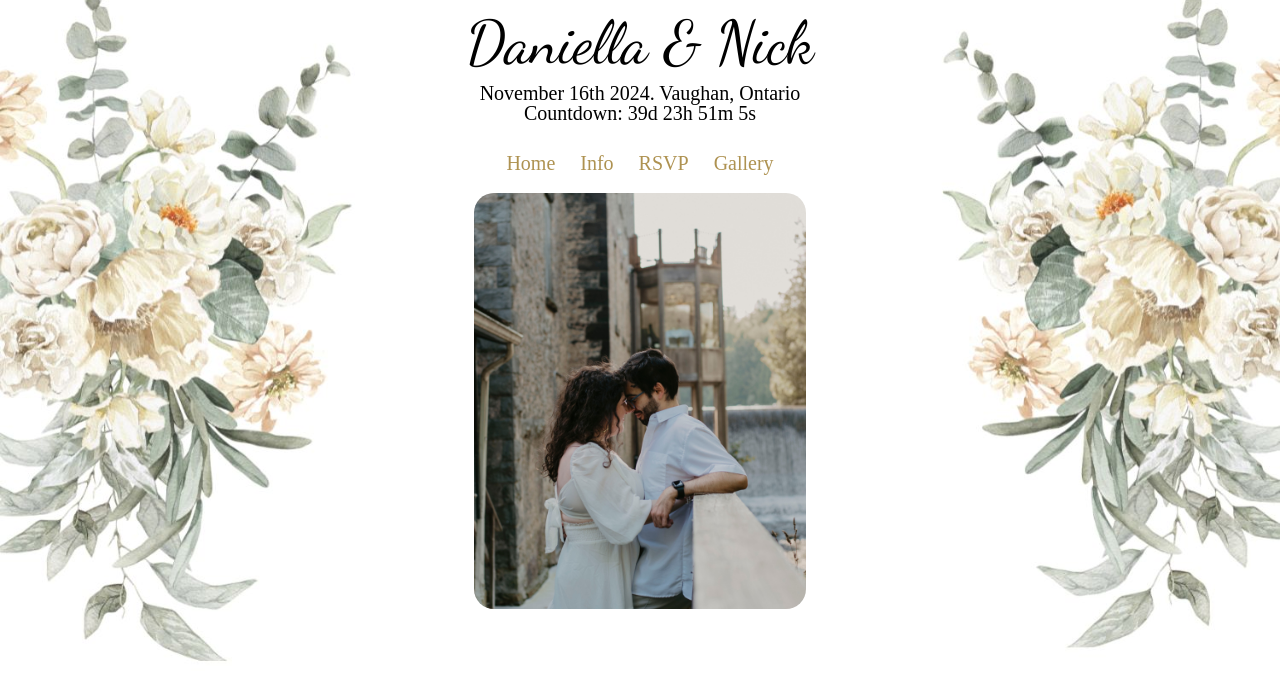
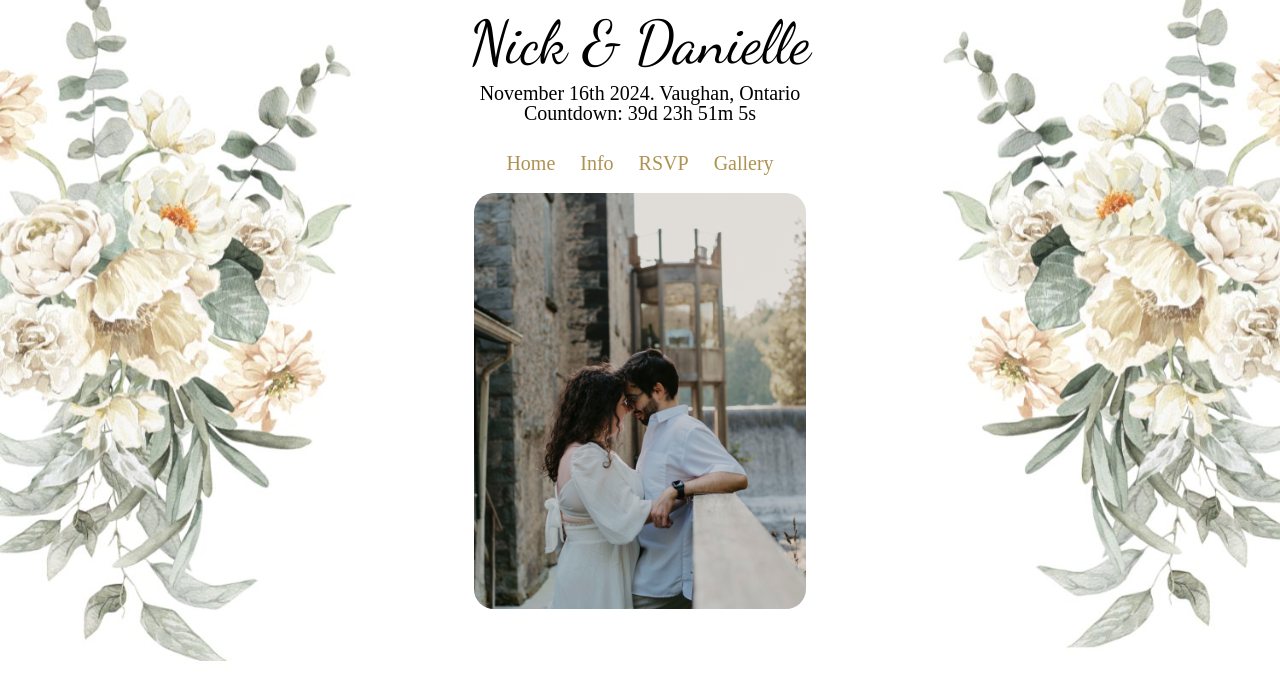
Before and after one commit to nnes13/weddingsite, a plain HTML site: page index.html in a window 1280 px wide. Drawn offline with Linux system fonts and the light colour scheme.

Commit message:
Updated page titles

```diff
--- a/index.html
+++ b/index.html
@@ -14,7 +14,7 @@
 
     <meta charset="UTF-8">
     <meta name="viewport" content="width=device-width, initial-scale=1.0">
-    <title>Home - Daniella & Nick's Wedding</title>
+    <title>Home - Danielle & Nick's Wedding</title>
     <link rel="stylesheet" href="styles.css">
     <link rel="preconnect" href="https://fonts.googleapis.com">
     <link rel="preconnect" href="https://fonts.gstatic.com" crossorigin>
@@ -23,7 +23,7 @@
 
 <body>
     <header>
-        <h1 class="title">Daniella & Nick</h1>
+        <h1 class="title">Nick & Danielle</h1>
         <p class="subtext">November 16th 2024. Vaughan, Ontario</p>
         <p id="countp">Countdown: <span id="countdown"></span></p>
         <nav>
```
Also changed, not shown: pages/gallery.html (+2 -2 lines), pages/info.html (+2 -2 lines), pages/menu.html (+2 -2 lines), pages/rsvp.html (+2 -2 lines).
